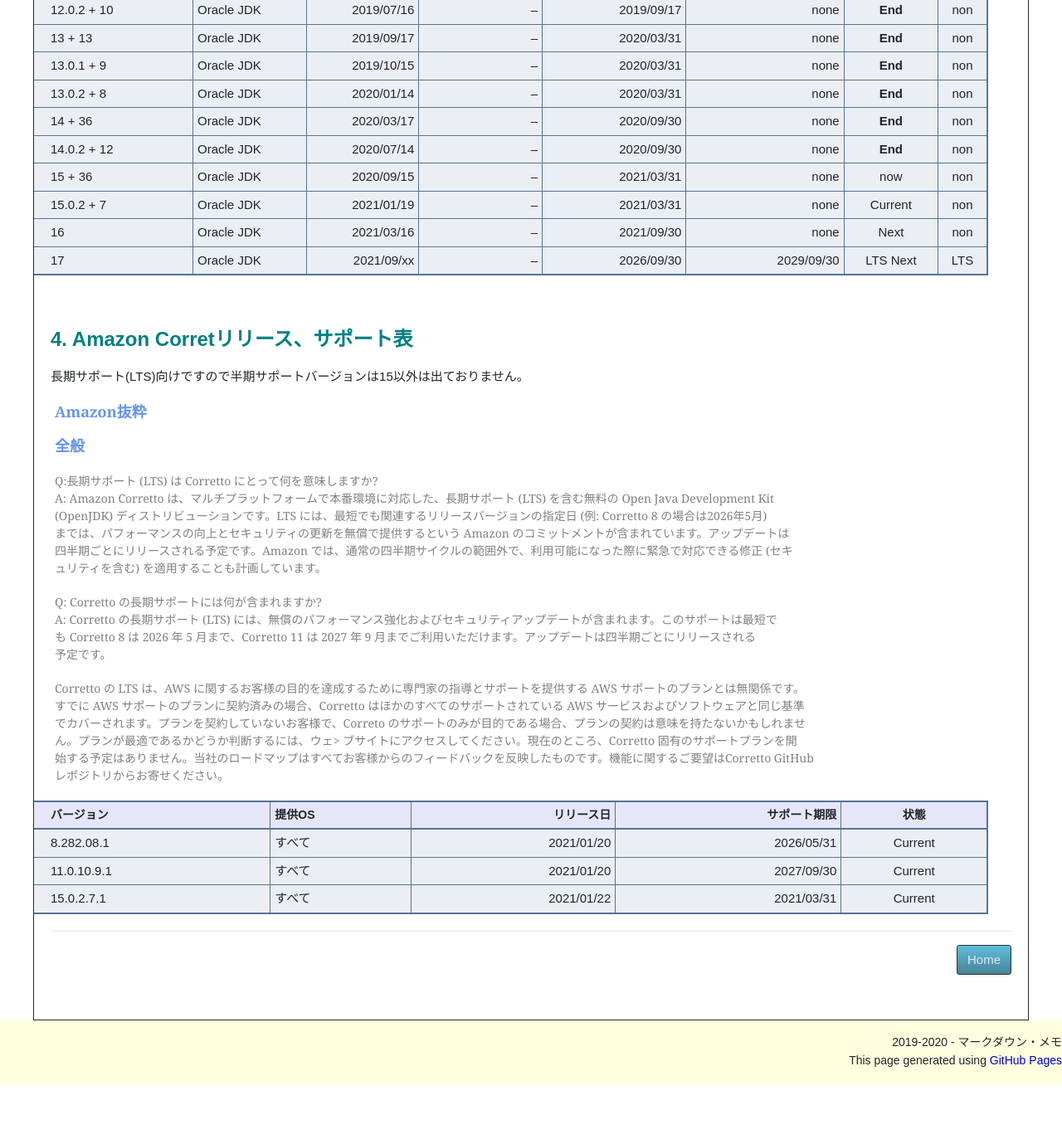
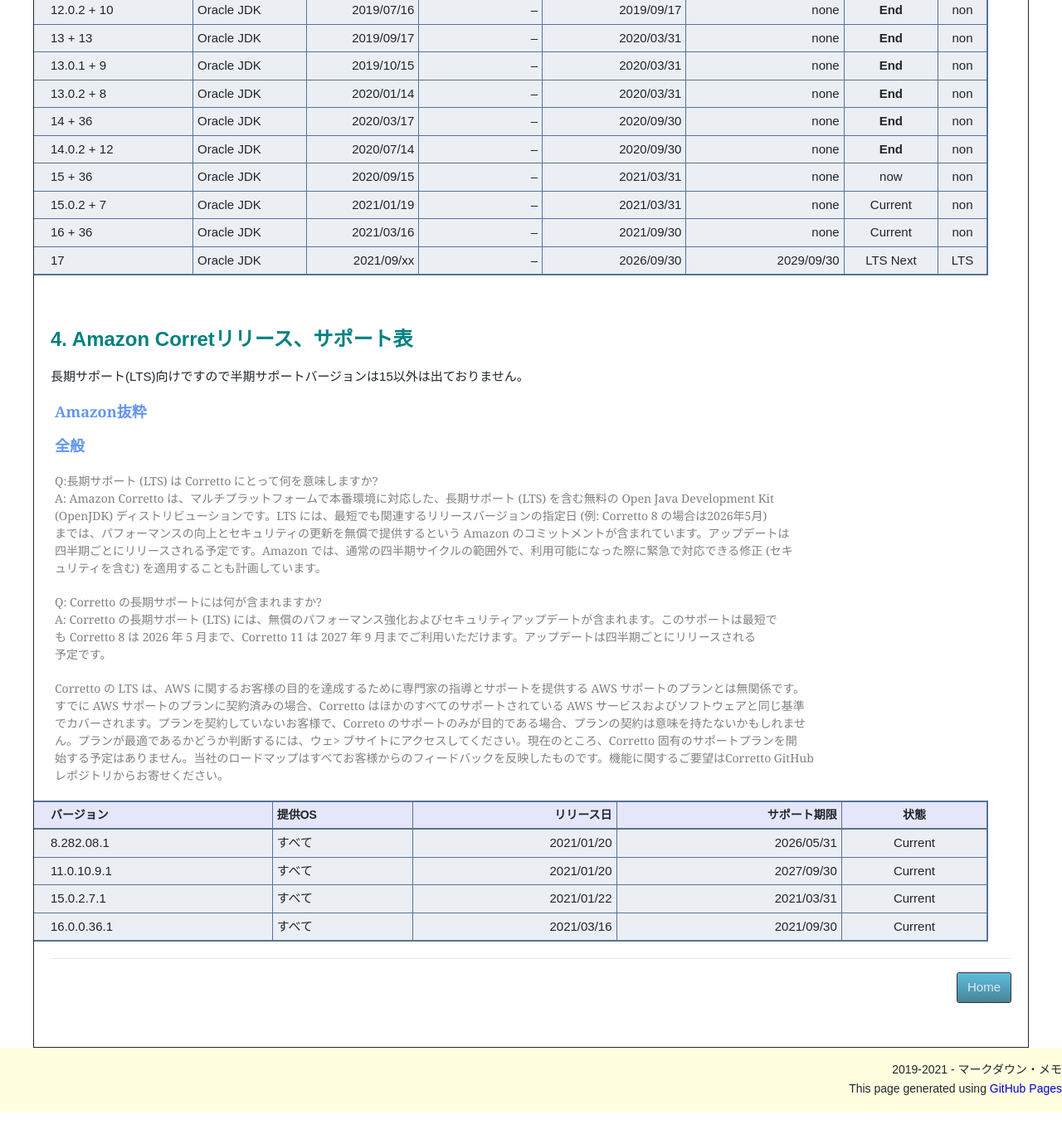
Before and after one commit to fuchu-pheasant01/fuchu-pheasant01.github.io, a Jekyll site: the page built from Contents/Java/JdkSupport.md, in a window 1280 px wide and 1400 px high, scrolled down 1778 px. Shown: the top 1379 px of the window at 83% size. Built offline with Jekyll 4.4.1, drawn with Linux system fonts in a browser that asks for light colours; emoji names are drawn with the system emoji font; some of the changed text lies outside the part shown.

Commit message:
Win210326

```diff
--- a/Contents/Java/JdkSupport.md
+++ b/Contents/Java/JdkSupport.md
@@ -68,7 +68,7 @@ Java6は2013年2月の6u37リリースで無料サポートを終了しJava7は2
 | 14.0.2 + 12   | Oracle JDK | 2020/07/14 |                    -- |                 2020/09/30 |                        none |  **End** | non |
 | 15 + 36       | Oracle JDK | 2020/09/15 |                    -- |                 2021/03/31 |                        none |    now   | non |
 | 15.0.2 + 7    | Oracle JDK | 2021/01/19 |                    -- |                 2021/03/31 |                        none |  Current | non |
-| 16            | Oracle JDK | 2021/03/16 |                    -- |                 2021/09/30 |                        none |   Next   | non |
+| 16 + 36       | Oracle JDK | 2021/03/16 |                    -- |                 2021/09/30 |                        none |  Current | non |
 | 17            | Oracle JDK | 2021/09/xx |                    -- |                 2026/09/30 |                  2029/09/30 | LTS Next | LTS |
 
 <br />
@@ -105,5 +105,6 @@ Java6は2013年2月の6u37リリースで無料サポートを終了しJava7は2
 | 8.282.08.1  | すべて            | 2021/01/20 | 2026/05/31 | Current |
 | 11.0.10.9.1 | すべて            | 2021/01/20 | 2027/09/30 | Current |
 | 15.0.2.7.1  | すべて            | 2021/01/22 | 2021/03/31 | Current |
+| 16.0.0.36.1 | すべて            | 2021/03/16 | 2021/09/30 | Current |
 
 * * *
--- a/_layouts/default.html
+++ b/_layouts/default.html
@@ -266,7 +266,7 @@
     {% endif %}
   </div>
   <div class="creds">
-    <small>2019-2020 - マークダウン・メモ</small><br />
+    <small>2019-2021 - マークダウン・メモ</small><br />
     <small>This page generated using <a href="https://pages.github.com/">GitHub Pages</a></small><br />
   </div>
 </footer>
```
Also changed, not shown: other parts of Contents/Java/JdkSupport.md (+1 -1 lines), Contents/DotNet/VisualStudioSupport.md (+2 -2 lines), Contents/PostgreSql/PgAdminSupport.md (+4 -3 lines).
